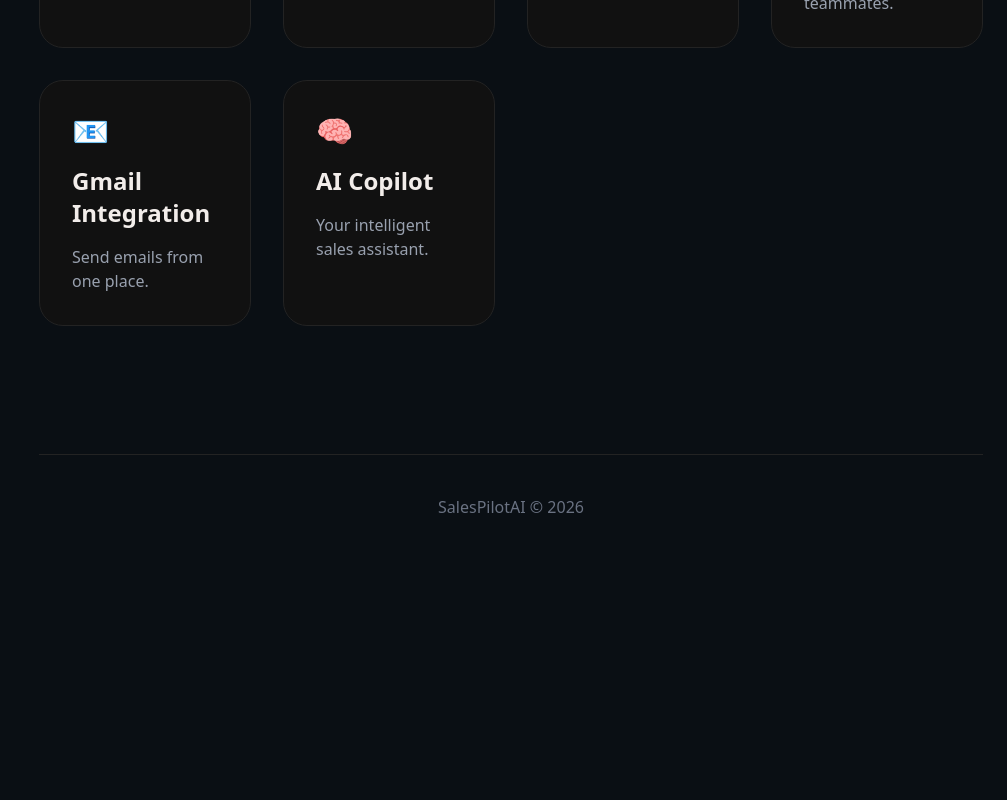
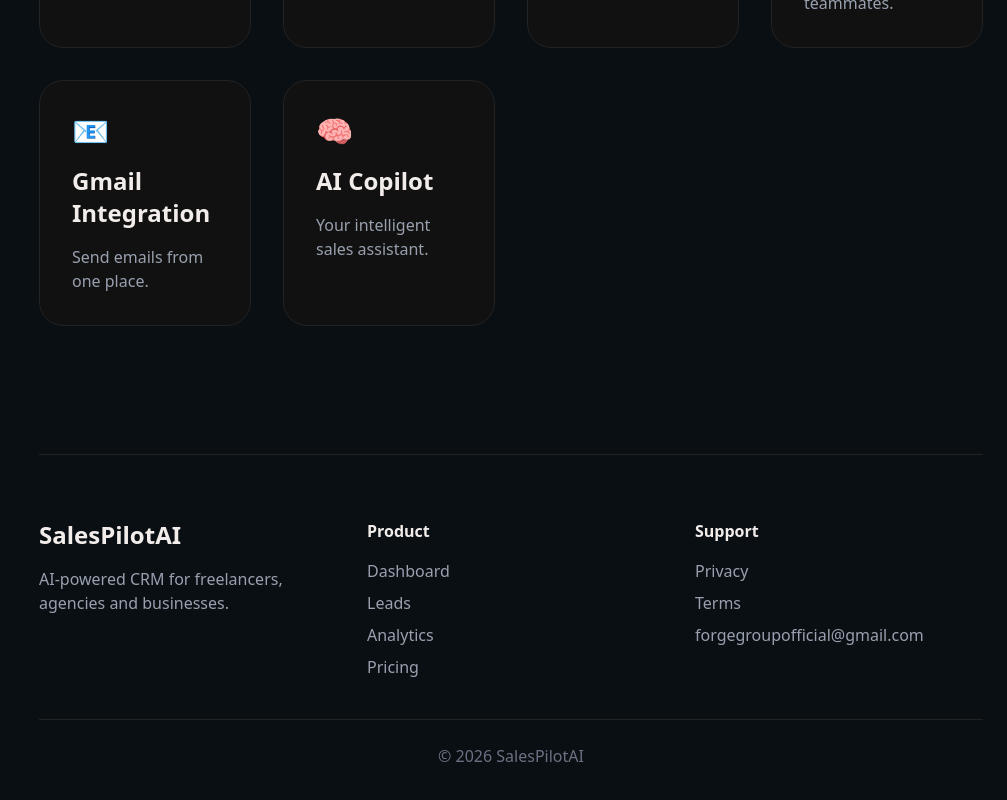
Before and after one commit to founderbychance/ai-sales-employee, a Next.js app: page / in a window 1280 px wide. Shown: the part 1364-2164 px from the top of the page, without its empty margins (273-1280 px from the left). Before the commit the page ends 2027 px from the top, so only its background shows below. Built offline with nearby package versions, Linux system fonts and the light colour scheme; no server answers.

Commit message:
Production ready v1

```diff
--- a/src/app/layout.tsx
+++ b/src/app/layout.tsx
@@ -16,11 +16,11 @@ import "./globals.css";
 
 export const metadata: Metadata = {
 
-  title: "SalesPilotAI",
+  title: "SalesPilotAI | AI CRM for Sales Teams",
 
   description:
 
-    "AI-powered lead qualification platform",
+    "AI-powered CRM for freelancers, agencies and businesses.",
 
 };
 
@@ -144,7 +144,35 @@ py-4
 
                 >
 
-                  SalesPilotAI
+                  <div className="flex items-center gap-3">
+
+<img
+
+src="/logo.png"
+
+alt="SalesPilotAI"
+
+className="h-10 w-10"
+
+/>
+
+<span
+
+className="
+
+text-3xl
+
+font-black
+
+"
+
+>
+
+SalesPilotAI
+
+</span>
+
+</div>
 
                 </h1>
 
@@ -252,7 +280,7 @@ py-4
 
     flex-1
 
-    xl:ml-72
+    lg:ml-72
 
     pb-24
 
--- /dev/null
+++ b/src/app/not-found.tsx
@@ -0,0 +1,75 @@
+import Link from "next/link";
+
+export default function NotFound() {
+
+return (
+
+<main
+
+className="
+
+min-h-screen
+
+flex
+
+flex-col
+
+items-center
+
+justify-center
+
+gap-6
+
+"
+
+>
+
+<h1
+
+className="
+
+text-7xl
+
+font-black
+
+"
+
+>
+
+404
+
+</h1>
+
+<p>
+
+Page not found
+
+</p>
+
+<Link
+
+href="/"
+
+className="
+
+bg-[#1C3E4E]
+
+px-6
+
+py-3
+
+rounded-2xl
+
+"
+
+>
+
+🏠 Home
+
+</Link>
+
+</main>
+
+);
+
+}
--- a/src/app/page.tsx
+++ b/src/app/page.tsx
@@ -520,7 +520,93 @@ duration-300
 
 border-[#232323]
 
-          pt-10
+pt-16
+
+pb-10
+
+mt-20
+
+"
+
+>
+
+<div className="max-w-7xl mx-auto">
+
+<div className="grid md:grid-cols-3 gap-10">
+
+<div>
+
+<h3 className="text-2xl font-bold mb-4">
+
+SalesPilotAI
+
+</h3>
+
+<p className="text-gray-400">
+
+AI-powered CRM for freelancers,
+
+agencies and businesses.
+
+</p>
+
+</div>
+
+<div>
+
+<h4 className="font-bold mb-4">
+
+Product
+
+</h4>
+
+<div className="space-y-2 text-gray-400">
+
+<p>Dashboard</p>
+
+<p>Leads</p>
+
+<p>Analytics</p>
+
+<p>Pricing</p>
+
+</div>
+
+</div>
+
+<div>
+
+<h4 className="font-bold mb-4">
+
+Support
+
+</h4>
+
+<div className="space-y-2 text-gray-400">
+
+<p>Privacy</p>
+
+<p>Terms</p>
+
+<p>forgegroupofficial@gmail.com</p>
+
+</div>
+
+</div>
+
+</div>
+
+<div
+
+className="
+
+border-t
+
+border-[#232323]
+
+mt-10
+
+pt-6
 
 text-center
 
@@ -530,11 +616,11 @@ duration-300
 
 >
 
-          SalesPilotAI ©
+© {new Date().getFullYear()} SalesPilotAI
 
-          {" "}
+</div>
 
-          {new Date().getFullYear()}
+</div>
 
 </footer>
 
--- a/src/components/Sidebar.tsx
+++ b/src/components/Sidebar.tsx
@@ -240,7 +240,7 @@ export default function Sidebar() {
 
       hidden
 
-      xl:flex
+      lg:flex
 
       fixed
 
```
Lines whose indentation alone changed are shown as unchanged.
